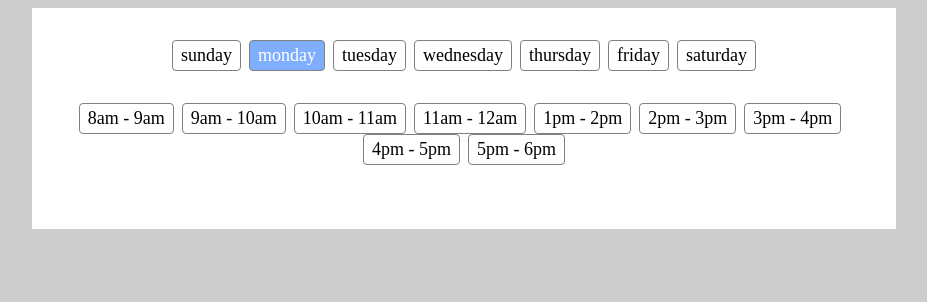
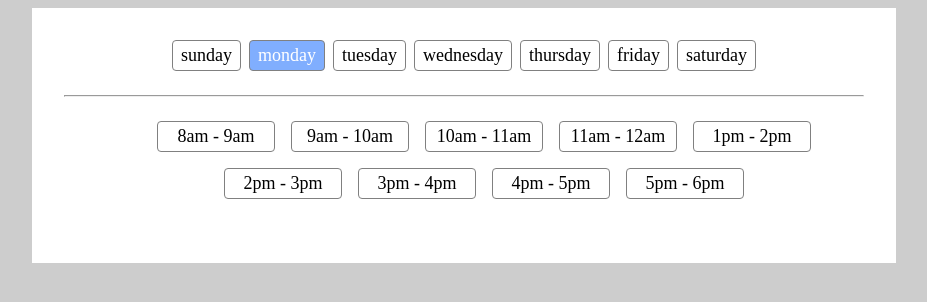
Before and after one commit to devmentorlive/4de3bfe5, a React (Create React App) app: page / in a window 1280 px wide. Both pictures are taken after a click on the item "monday". Shown: the top 302 px of the page, without its empty margins (176-1103 px from the left). Built offline with nearby package versions, Linux system fonts and the light colour scheme.

Commit message:
some styling

```diff
--- a/src/app/day-names.jsx
+++ b/src/app/day-names.jsx
@@ -2,15 +2,17 @@ import React from "react";
 
 export default function DayNames({ days, selectedDay, setSelectedDay }) {
   return (
+    <div className="day-names">
       <ul className="horizontal">
         {Object.keys(days).map((name) => (
           <li
             onClick={() => setSelectedDay(name)}
-          className={selectedDay === name ? "selected" : ""}
+            className={`pill ${selectedDay === name ? "selected" : ""}`}
           >
             {name}
           </li>
         ))}
       </ul>
+    </div>
   );
 }
--- a/src/app/index.jsx
+++ b/src/app/index.jsx
@@ -15,7 +15,7 @@ export default function App() {
         selectedDay={selectedDay}
         setSelectedDay={setSelectedDay}
       />
-
+      <hr />
       <Slots days={days} selectedDay={selectedDay} />
     </div>
   );
--- a/src/app/slots.jsx
+++ b/src/app/slots.jsx
@@ -19,9 +19,9 @@ export default function Slots({ days, selectedDay }) {
   return (
     <div className="slots">
       {selectedDay ? (
-        <ul className="horizontal">
+        <ul className="slots">
           {blocks.map((block) =>
-            getSlots(block).map((slot) => <li>{slot}</li>)
+            getSlots(block).map((slot) => <li className="pill">{slot}</li>)
           )}
         </ul>
       ) : null}
--- a/src/app/styles.css
+++ b/src/app/styles.css
@@ -9,7 +9,10 @@ body {
   margin: 0 auto;
   padding: 2rem;
   height: 50%;
-  text-align: center;
+}
+
+ul {
+  list-style: none;
 }
 
 ul.horizontal {
@@ -20,10 +23,19 @@ ul.horizontal {
 ul.horizontal li {
   display: inline-block;
   margin-right: 8px;
+}
+
+ul li.pill {
+  margin-bottom: 1rem;
   padding: 4px 8px;
   border: 1px solid grey;
   border-radius: 4px;
   font-size: 18px;
+}
+
+ul.slots li.pill {
+  width: 33%;
+  white-space: nowrap;
 }
 
 ul.horizontal li:last-child {
@@ -35,6 +47,16 @@ ul.horizontal li.selected {
   color: white;
 }
 
+.day-names,
 .slots {
-  margin: 2rem 0;
+  display: flex;
+  justify-content: center;
+  flex-wrap: wrap;
+  width: 100%;
 }
+
+.slots li {
+  max-width: 100px;
+  text-align: center;
+  margin: 0 8px;
+}
```
Lines whose indentation alone changed are shown as unchanged.
